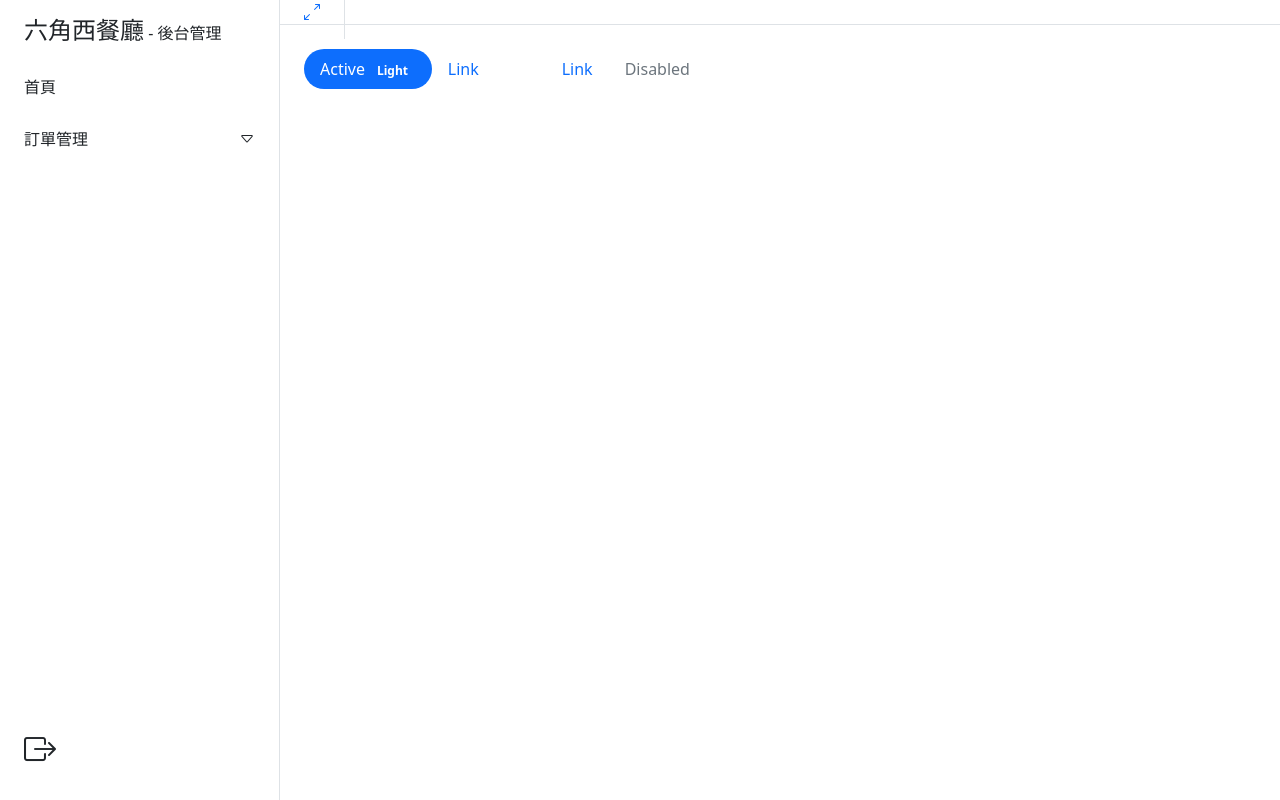
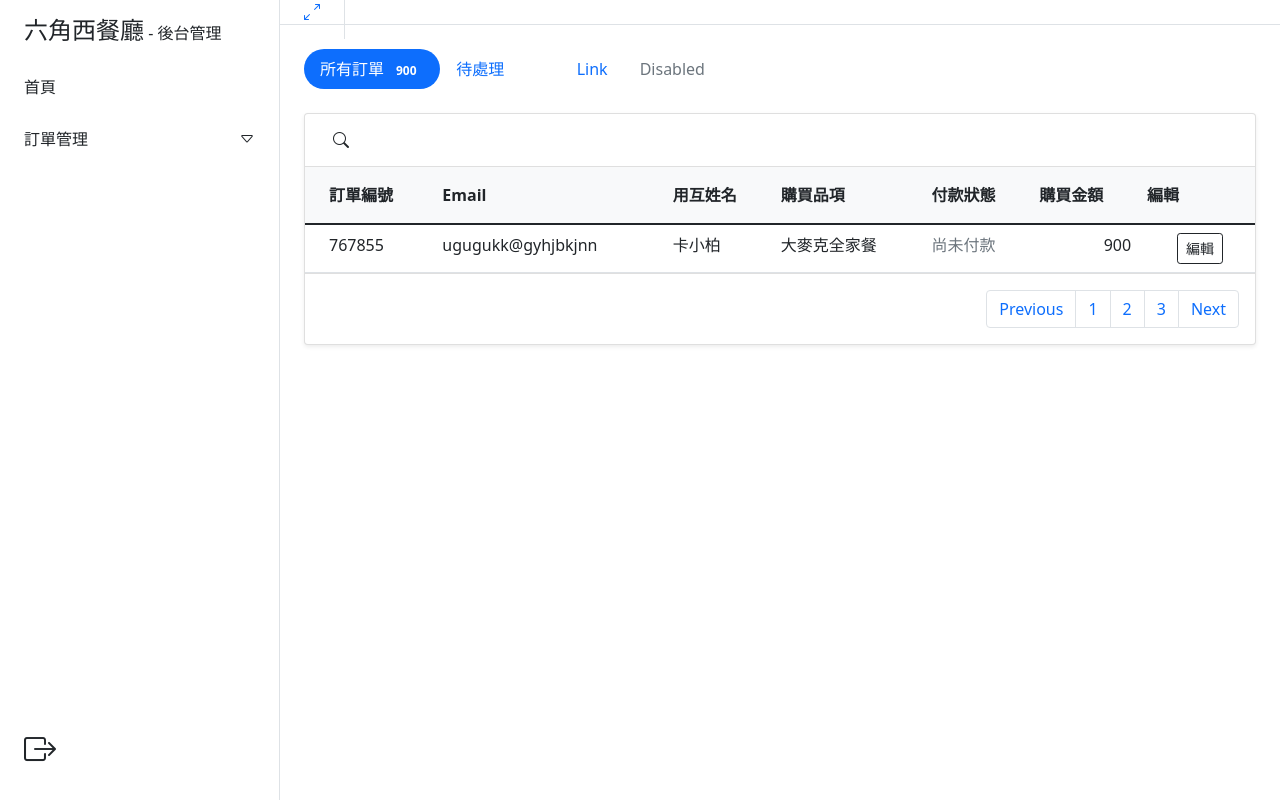
Before and after one commit to afwyou/Hexschool-Bootstrap5-Dashboard, a website: page orders.html in a window 1280 px wide. Drawn offline with nearby package versions, Linux system fonts and the light colour scheme.

```diff
--- a/orders.html
+++ b/orders.html
@@ -64,15 +64,15 @@
 
       <!-- 主要內容 -->
       <div class="p-4">
-        <ul class="nav nav-pills">
+        <ul class="nav nav-pills mb-4">
           <li class="nav-item">
-            <a class="nav-link rounded-pill active" aria-current="page" href="#">Active
-              <span class="badge rounded-pill text-bg-light">Light</span>
+            <a class="nav-link rounded-pill active" aria-current="page" href="#">所有訂單
+              <span class="badge rounded-pill text-bg-light">900</span>
             </a>
           </li>
           <li class="nav-item">
-            <a class="nav-link rounded-pill" href="#">Link
-              <span class="badge rounded-pill text-bg-light">Light</span>
+            <a class="nav-link rounded-pill" href="#">待處理
+              <span class="badge rounded-pill text-bg-light">600</span>
             </a>
           </li>
           <li class="nav-item">
@@ -82,6 +82,62 @@
             <a class="nav-link rounded-pill disabled">Disabled</a>
           </li>
         </ul>
+
+
+        <div class="card shadow-sm">
+          <div class="card-header bg-transparent">
+            <div class="input-group">
+              <span class="input-group-text border-0 bg-white">
+                <i class="bi bi-search"></i>
+              </span>
+              <input type="text" class="form-control border-0 shadow-none">
+            </div>
+          </div>
+
+          <div class="card-body p-0">
+            <div class="table-responsive">
+              <table class="table table-hover mb-0">
+                <thead class="bg-light">
+                  <tr class="align-middle">
+                    <th scope="col" class="py-3 ps-4">訂單編號</th>
+                    <th scope="col">Email</th>
+                    <th scope="col">用互姓名</th>
+                    <th scope="col">購買品項</th>
+                    <th scope="col">付款狀態</th>
+                    <th scope="col">購買金額</th>
+                    <th scope="col" class="pe-4">編輯</th>
+                  </tr>
+                </thead>
+                <tbody class="text-nowrap">
+                  <tr>
+                    <td scope="row" class="ps-4">767855</td>
+                    <td>ugugukk@gyhjbkjnn</td>
+                    <td>卡小柏</td>
+                    <td>大麥克全家餐</td>
+                    <td>
+                      <div class="text-muted">尚未付款</div>
+                    </td>
+                    <td class="text-end">900</td>
+                    <td class="text-end pe-4"><a href="#" class="btn btn-sm btn-outline-dark me-2">編輯<i
+                          class="bi.bi-pen"></i></a></td>
+                  </tr>
+                </tbody>
+              </table>
+            </div>
+          </div>
+
+          <div class="card-footer bg-transparent py-3 ">
+            <nav aria-label="Page navigation example ">
+              <ul class="pagination justify-content-end mb-0">
+                <li class="page-item"><a class="page-link" href="#">Previous</a></li>
+                <li class="page-item"><a class="page-link" href="#">1</a></li>
+                <li class="page-item"><a class="page-link" href="#">2</a></li>
+                <li class="page-item"><a class="page-link" href="#">3</a></li>
+                <li class="page-item"><a class="page-link" href="#">Next</a></li>
+              </ul>
+            </nav>
+          </div>
+        </div>
       </div>
     </main>
   </div>
```
